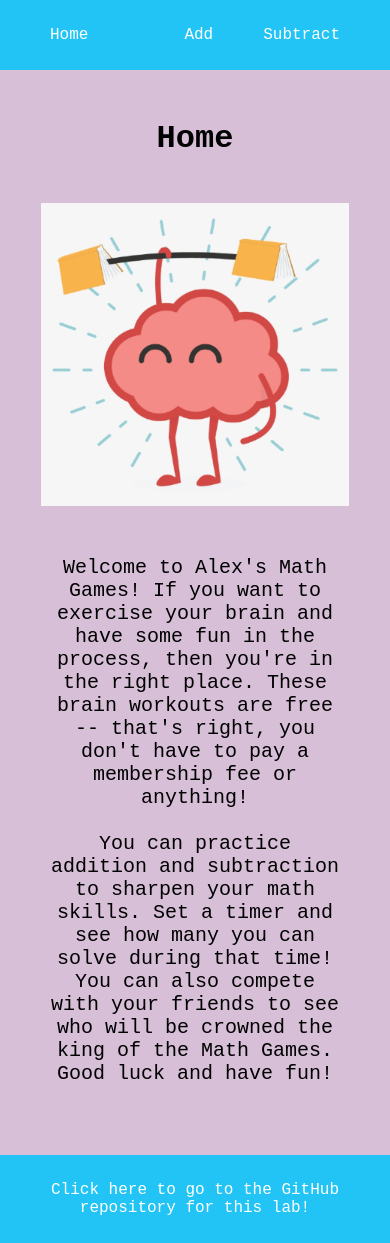
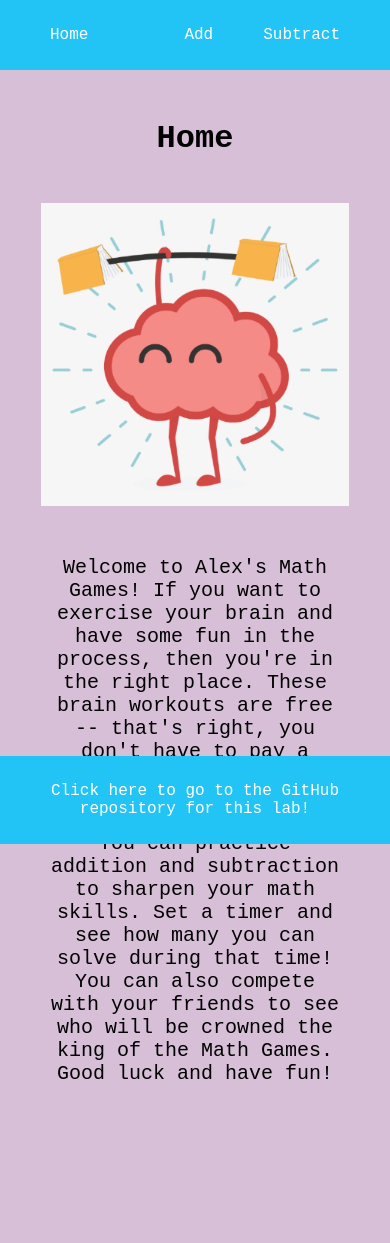
Before and after one commit to AlexQ123/creative-project-3, a React (Create React App) app: page / in a window 390 px wide. After the commit the page ends 1205 px from the top, so only its background shows below. Built offline with nearby package versions, Linux system fonts and the light colour scheme.

Commit message:
fixed responsive design issues

```diff
--- a/src/index.css
+++ b/src/index.css
@@ -91,6 +91,7 @@ body {
 
   .home-text {
     margin: 0;
+    margin-bottom: 50px;
   }
 
   .brain-pic {
@@ -133,6 +134,9 @@ form {
 
 /*FOOTER STYLES*/
 .footer {
+  position: fixed;
+  left: 0;
+  bottom: 0;
   width: 100%;
   background-color: #21c4f4;
   color: white;
@@ -142,11 +146,9 @@ form {
   padding-top: 10px;
 }
 
-@media only screen and (min-width: 501px) {
+@media only screen and (max-width: 501px) {
   .footer {
-    position: fixed;
-    left: 0;
-    bottom: 0;
+
   }
 }
 
```
